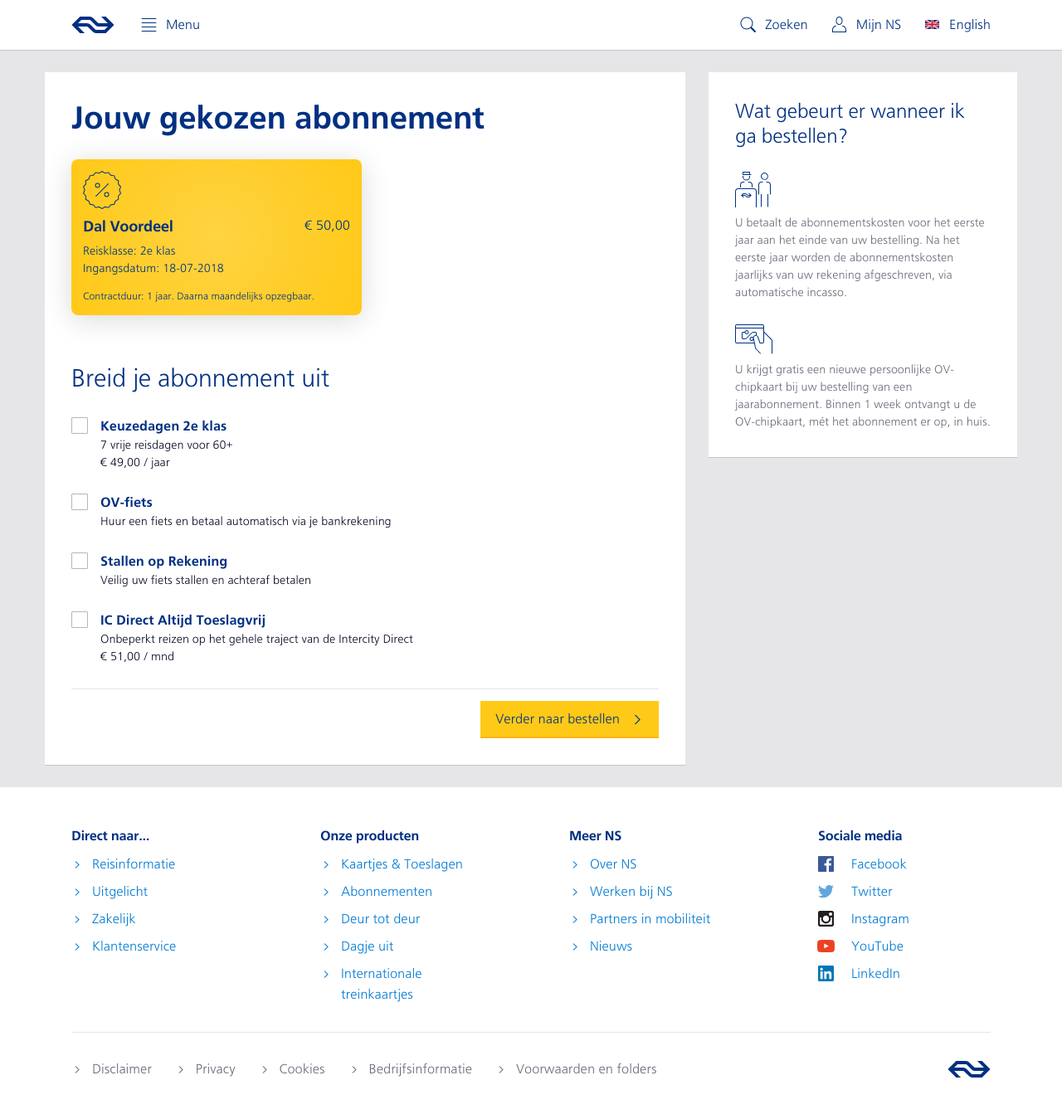
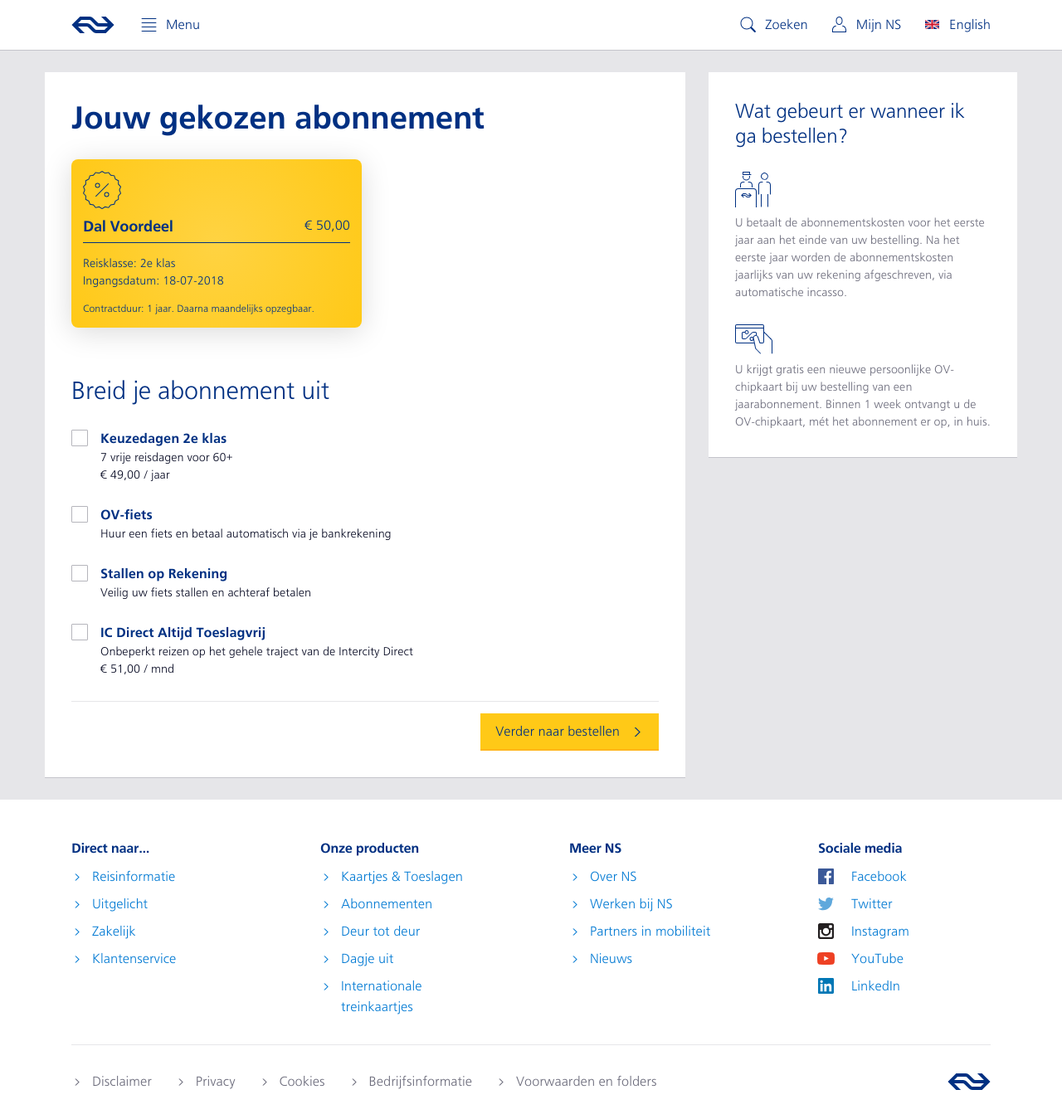
Before and after one commit to tdenheld/ns-ros, a Jekyll site: the page built from index.html, in a window 1280 px wide and 1349 px high. Shown: the whole window at 83% size. Built offline with Jekyll 4.4.1, drawn with Linux system fonts in a browser that asks for light colours.

Commit message:
adding line on product card

```diff
--- a/_includes/order-details.html
+++ b/_includes/order-details.html
@@ -4,7 +4,7 @@
         <h3 class="headingXS fw-b mb-1">Dal Voordeel</h3>
         <p class="f-blue txt-r mb-0">€ 50,00</p>
     </div>
-    <!-- <div class="bo-b-blue mb-2"></div> -->
+    <div class="bo-b-blue mb-2"></div>
     <div class="f-blue">
         <p class="f14 lh-copy mb-0">Reisklasse: 2e klas</p>
         <p class="f14 lh-copy mb-2">Ingangsdatum: 18-07-2018</p>
```
Also changed, not shown: 1 other file.
